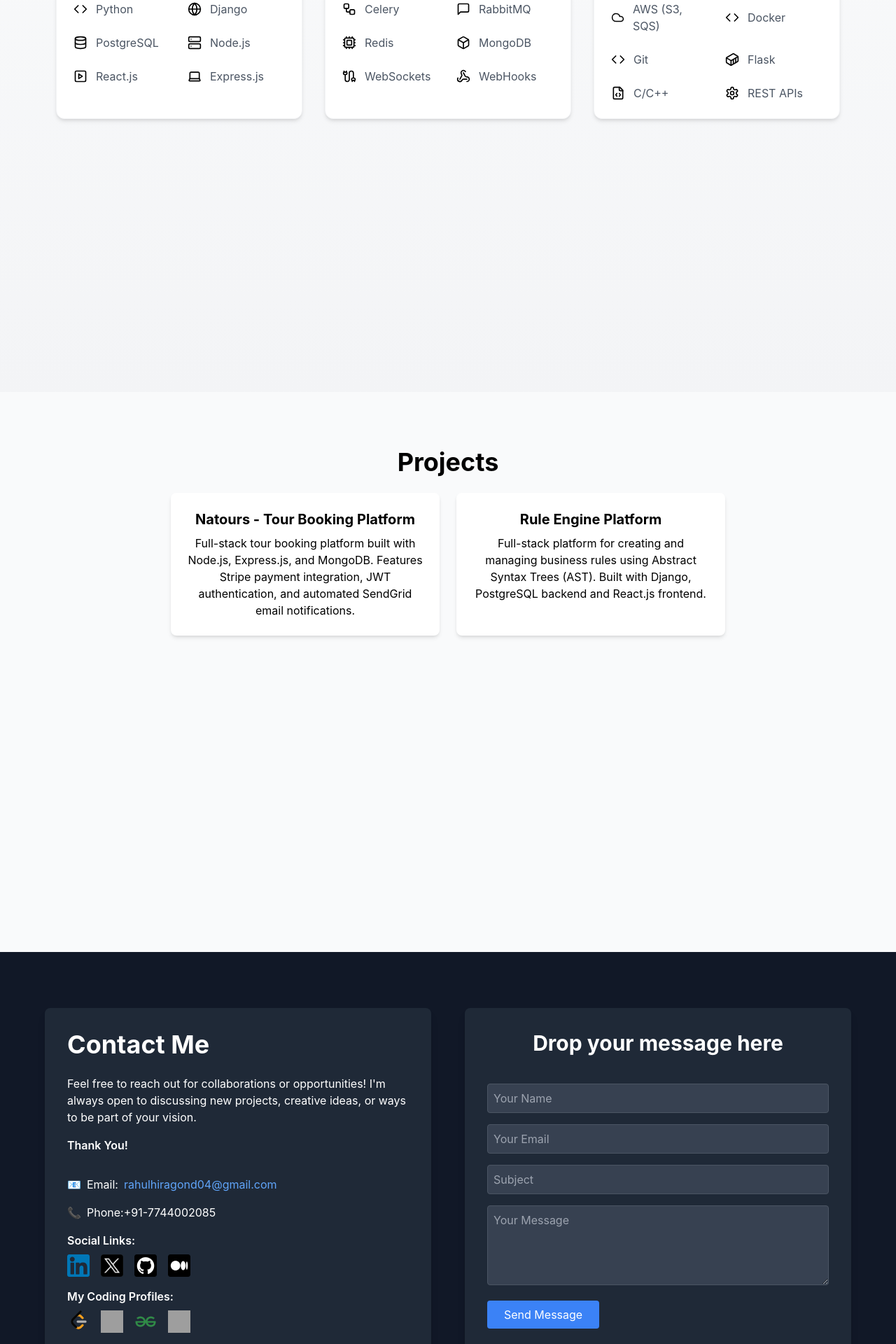
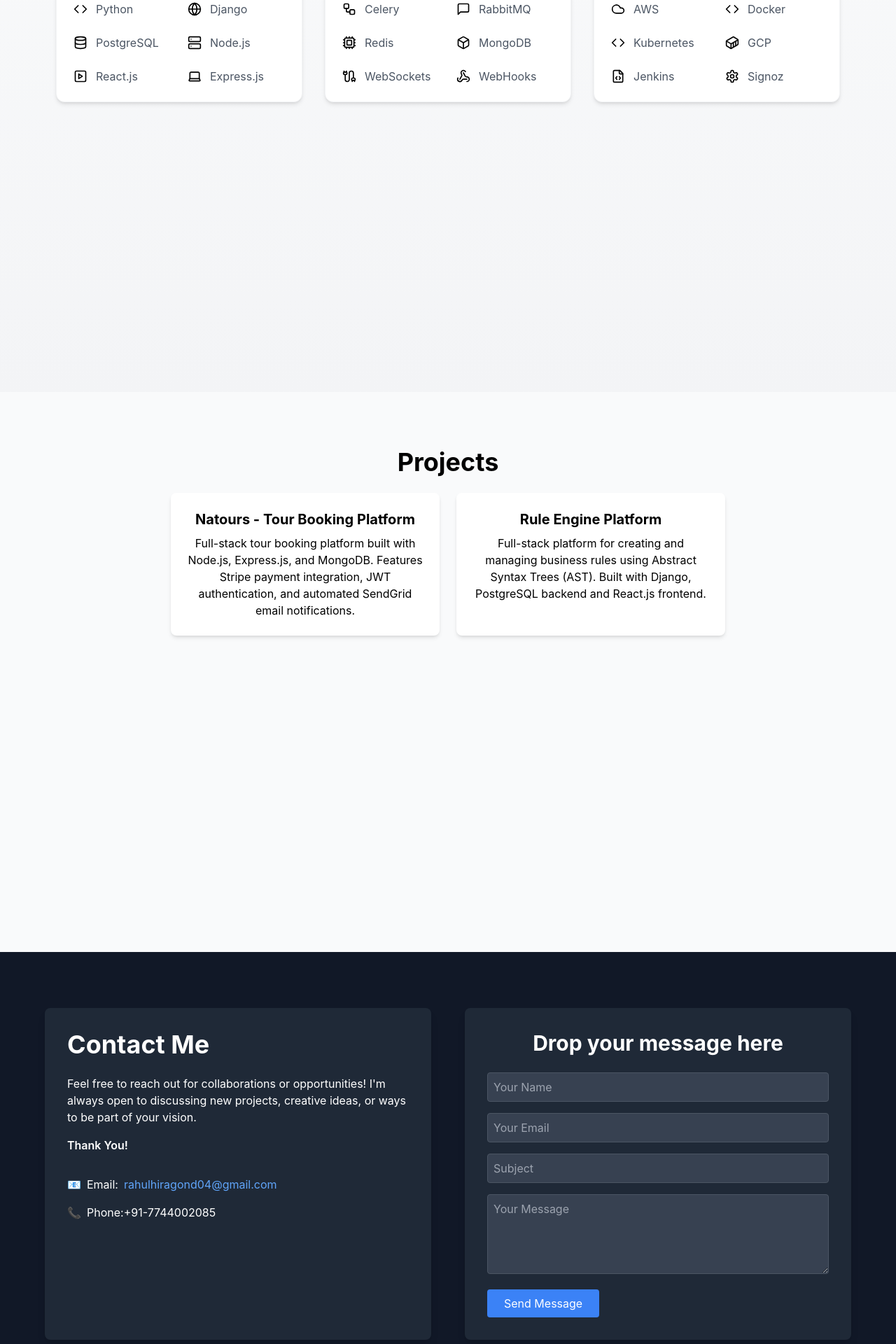
Before and after one commit to rahul4507/rahulhiragond.me, a React (Create React App) app: page / in a window 1280 px wide. Shown: the part 1920-3840 px from the top of the page at 70% size. Built offline with nearby package versions, Linux system fonts and the light colour scheme; grey boxes are pictures that could not be loaded.

Commit message:
added email func

```diff
--- a/package.json
+++ b/package.json
@@ -6,6 +6,7 @@
     "@testing-library/jest-dom": "^5.17.0",
     "@testing-library/react": "^13.4.0",
     "@testing-library/user-event": "^13.5.0",
+    "emailjs-com": "^3.2.0",
     "framer-motion": "^11.12.0",
     "lucide-react": "^0.471.0",
     "react": "^18.3.1",
--- a/public/index.html
+++ b/public/index.html
@@ -2,14 +2,14 @@
 <html lang="en">
   <head>
     <meta charset="utf-8" />
-    <link rel="icon" href="%PUBLIC_URL%/logo1.jpg" />
+    <link rel="icon" sizes="2130x2310" href="%PUBLIC_URL%/logo-404.png" />
     <meta name="viewport" content="width=device-width, initial-scale=1" />
     <meta name="theme-color" content="#000000" />
     <meta
       name="description"
       content="Web site created using create-react-app"
     />
-    <link rel="apple-touch-icon" href="%PUBLIC_URL%/logo1.jpg" />
+  <link rel="apple-touch-icon" sizes="1100x1180" href="%PUBLIC_URL%/logo-404.png">
     <!--
       manifest.json provides metadata used when your web app is installed on a
       user's mobile device or desktop. See https://developers.google.com/web/fundamentals/web-app-manifest/
--- a/src/components/Contact.js
+++ b/src/components/Contact.js
@@ -1,4 +1,43 @@
-const Contact = () => (
+import React, { useRef } from 'react';
+import emailjs from 'emailjs-com';
+
+const Contact = () => {
+  const form = useRef();
+
+  // Initialize EmailJS with your user ID (do this once)
+  emailjs.init("9QyhPTtjxcHhR6ZLZ");
+
+  const sendEmail = (e) => {
+    e.preventDefault();
+
+    // Extract values from the form
+    const from_name = e.target.user_name.value;
+    const from_email = e.target.user_email.value;
+    const subject = e.target.subject.value;
+    const message = e.target.message.value;
+
+    emailjs.send("service_7kaz4sf", "template_7e1fimr", {
+      from_name,      // Will replace {{from_name}}
+      from_email,     // Will replace {{from_email}} (set from user_email)
+      to_name: "rahul", // Static value, or change as needed
+      subject,        // Will replace {{subject}}
+      message,        // Will replace {{message}}
+    })
+      .then(
+        (result) => {
+          console.log(result.text);
+          alert('Email sent successfully!');
+          e.target.reset();
+        },
+        (error) => {
+          console.log(error.text);
+          alert('An error occurred, please try again.');
+        }
+      );
+  };
+
+
+  return (
     <section id="contact" className="min-h-screen py-20 bg-gray-900 text-white">
       <div className="max-w-6xl mx-auto flex flex-col lg:flex-row space-y-12 lg:space-y-0 lg:space-x-12">
         {/* Left Side: Contact Information */}
@@ -7,13 +46,10 @@ const Contact = () => (
             Contact Me
           </h2>
           <p className="mb-4">
-          Feel free to reach out for collaborations or opportunities! I'm always
-          open to discussing new projects, creative ideas, or ways to be part of
-          your vision.
+            Feel free to reach out for collaborations or opportunities! I'm always open to discussing new projects, creative ideas, or ways to be part of your vision.
           </p>
           <p className="font-semibold mb-6">Thank You!</p>
           <div className="space-y-4 mt-8 flex flex-col items-start">
-          {/* Email */}
             <p className="flex items-center">
               📧 <span className="ml-2">Email:</span>
               <a
@@ -24,130 +60,40 @@ const Contact = () => (
                 rahulhiragond04@gmail.com
               </a>
             </p>
-          {/* Phone */}
             <p className="flex items-center">
               📞 <span className="ml-2">Phone:</span> +91-7744002085
             </p>
-          {/* Social Links */}
-          <div className="mt-4">
-            <p className="font-semibold">Social Links:</p>
-            <div className="flex space-x-4 mt-2">
-              {[
-                {
-                  href: "https://www.linkedin.com/in/rahul-hiragond/",
-                  img: "/LinkedIn.png",
-                  alt: "LinkedIn",
-                },
-                {
-                  href: "https://x.com/RahulHiragond/",
-                  img: "/X.png",
-                  alt: "Twitter",
-                },
-                {
-                  href: "https://github.com/rahul4507/",
-                  img: "/GitHub.png",
-                  alt: "GitHub",
-                },
-                {
-                  href: "https://rahulhiragond.medium.com/",
-                  img: "/Medium.png",
-                  alt: "Medium",
-                },
-              ].map(({ href, img, alt }) => (
-                <a
-                  key={href}
-                  href={href}
-                  target="_blank"
-                  rel="noopener noreferrer"
-                  aria-label={alt}
-                >
-                  <img src={img} alt={alt} className="w-8 h-8" />
-                </a>
-              ))}
-            </div>
-          </div>
-          {/* Coding Profiles */}
-          <div className="mt-6">
-            <p className="font-semibold">My Coding Profiles:</p>
-            <div className="flex space-x-4 mt-2">
-              {[
-                {
-                  href: "https://leetcode.com/rahul4257/",
-                  img: "/Leetcode.png",
-                  alt: "LeetCode",
-                },
-                {
-                  href: "https://www.codeforces.com/rahul4257/",
-                  img: "/codeforces.png",
-                  alt: "CodeForces",
-                },
-                {
-                  href: "https://www.geeksforgeeks.org/user/rahul8768/",
-                  img: "/GFG.png",
-                  alt: "GeeksforGeeks",
-                },
-                {
-                  href: "https://www.codechef.com/users/rahul5670",
-                  img: "/codechef.png",
-                  alt: "Codechef",
-                },
-              ].map(({ href, img, alt }) => (
-                <a
-                  key={href}
-                  href={href}
-                  target="_blank"
-                  rel="noopener noreferrer"
-                  aria-label={alt}
-                >
-                  <img src={img} alt={alt} className="w-8 h-8" />
-                </a>
-              ))}
-            </div>
-          </div>
+            {/* Social Links and Coding Profiles omitted for brevity */}
           </div>
         </div>
 
         {/* Right Side: Contact Form */}
         <div className="flex-1 bg-gray-800 p-8 rounded-lg shadow-lg">
-        <h3 className="text-3xl font-bold mb-6 text-center">
-          Drop your message here
-        </h3>
-        <form className="space-y-4" aria-label="Contact form">
-          <label htmlFor="name" className="sr-only">
-            Your Name
-          </label>
+          <h3 className="text-3xl font-bold mb-6 text-center">Drop your message here</h3>
+          <form ref={form} onSubmit={sendEmail} className="space-y-4" aria-label="Contact form">
             <input
               type="text"
-            id="name"
+              name="user_name"
               placeholder="Your Name"
               className="w-full p-2 rounded bg-gray-700 text-white border border-gray-600"
               required
             />
-          <label htmlFor="email" className="sr-only">
-            Your Email
-          </label>
             <input
               type="email"
-            id="email"
+              name="user_email"
               placeholder="Your Email"
               className="w-full p-2 rounded bg-gray-700 text-white border border-gray-600"
               required
             />
-          <label htmlFor="subject" className="sr-only">
-            Subject
-          </label>
             <input
               type="text"
-            id="subject"
+              name="subject"
               placeholder="Subject"
               className="w-full p-2 rounded bg-gray-700 text-white border border-gray-600"
               required
             />
-          <label htmlFor="message" className="sr-only">
-            Your Message
-          </label>
             <textarea
-            id="message"
+              name="message"
               placeholder="Your Message"
               rows="4"
               className="w-full p-2 rounded bg-gray-700 text-white border border-gray-600"
@@ -165,5 +111,6 @@ const Contact = () => (
       </div>
     </section>
   );
+};
 
 export default Contact;
--- a/src/components/Projects.js
+++ b/src/components/Projects.js
@@ -4,12 +4,12 @@ const projectData = [
   {
     title: "Natours - Tour Booking Platform",
     description: "Full-stack tour booking platform built with Node.js, Express.js, and MongoDB. Features Stripe payment integration, JWT authentication, and automated SendGrid email notifications.",
-    link: "https://github.com/rahul4507/rule-engine-backend", // Placeholder - resume mentions GitHub and Live Link exist
+    link: "https://github.com/rahul4507/natours", // Placeholder - resume mentions GitHub and Live Link exist
   },
   {
     title: "Rule Engine Platform",
     description: "Full-stack platform for creating and managing business rules using Abstract Syntax Trees (AST). Built with Django, PostgreSQL backend and React.js frontend.",
-    link: "https://github.com/rahul4507/natours", // Placeholder - resume mentions GitHub link exists
+    link: "https://github.com/rahul4507/rule-engine-backend", // Placeholder - resume mentions GitHub link exists
   }
 ];
 
--- a/src/components/Skills.js
+++ b/src/components/Skills.js
@@ -45,12 +45,12 @@ const skillData = [
   {
     category: "DevOps & Tools",
     skills: [
-      { name: "AWS (S3, SQS)", icon: Cloud },
+      { name: "AWS", icon: Cloud },
       { name: "Docker", icon: Code },
-      { name: "Git", icon: Code },
-      { name: "Flask", icon: Container },
-      { name: "C/C++", icon: FileCode },
-      { name: "REST APIs", icon: Settings },
+      { name: "Kubernetes", icon: Code },
+      { name: "GCP", icon: Container },
+      { name: "Jenkins", icon: FileCode },
+      { name: "Signoz", icon: Settings },
     ],
   },
 ];
```
Also changed, not shown: public/logo-404.png (added), 1 other file (tests, documents, lock files or other folders). Lines whose indentation alone changed are shown as unchanged.
